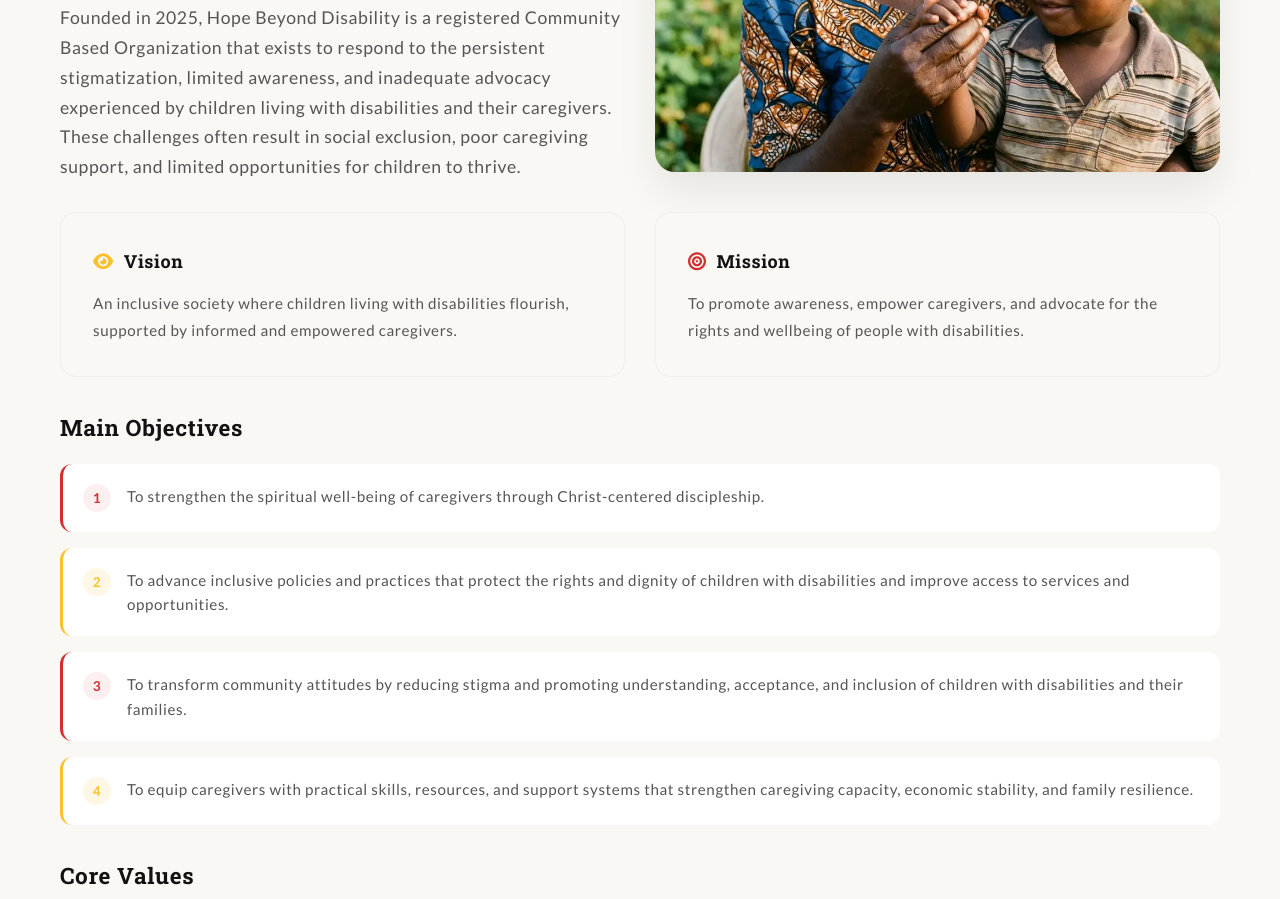
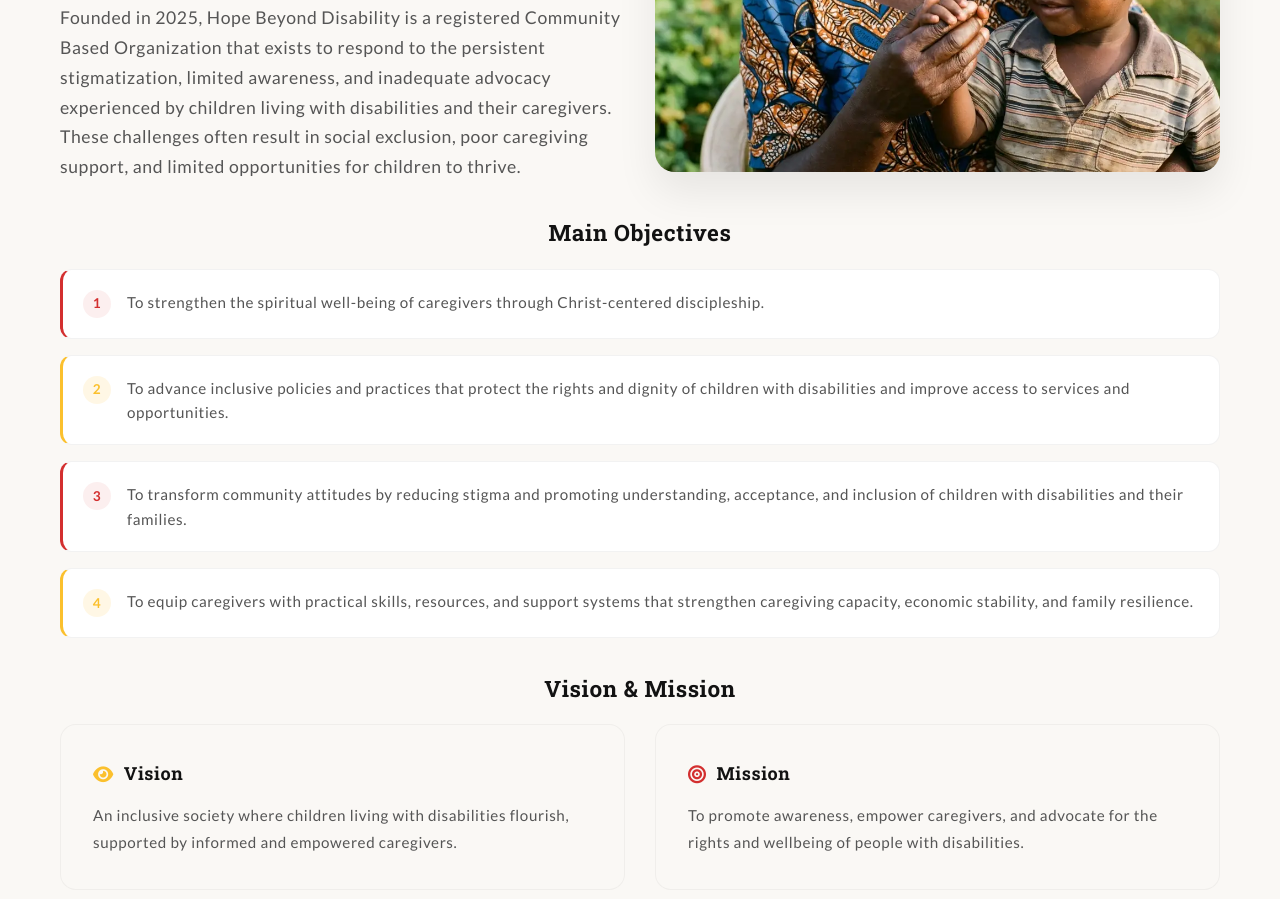
Before and after one commit to harkemoyo/Hope-beyond-disability, a plain HTML site: page about.html in a window 1280 px wide. Shown: the part 688-1587 px from the top of the page. Drawn offline with Linux system fonts and the light colour scheme.

Commit message:
.contact-intro-text

```diff
--- a/about.html
+++ b/about.html
@@ -65,27 +65,6 @@
             </div>
         </section>
 
-        <!-- Vision and Mission -->
-        <section class="section-container-50">
-            <div class="grid grid--2col">
-                <div class="info-card">
-                    <h3>
-                        <i class="fa-solid fa-eye icon--gold"></i> Vision
-                    </h3>
-                    <p>
-                        An inclusive society where children living with disabilities flourish, supported by informed and empowered caregivers.
-                    </p>
-                </div>
-                <div class="info-card">
-                    <h3>
-                        <i class="fa-solid fa-bullseye icon--red"></i> Mission
-                    </h3>
-                    <p>
-                        To promote awareness, empower caregivers, and advocate for the rights and wellbeing of people with disabilities.
-                    </p>
-                </div>
-            </div>
-        </section>
         <!-- Main Objectives -->
         <section class="section-container-50 objectives">
             <h2>Main Objectives</h2>
@@ -105,6 +84,29 @@
                 <div class="objective-card objective-card--gold">
                     <div class="objective-card__number">4</div>
                     <p class="objective-card__text">To equip caregivers with practical skills, resources, and support systems that strengthen caregiving capacity, economic stability, and family resilience.</p>
+                </div>
+            </div>
+        </section>
+
+        <!-- Vision and Mission -->
+        <section class="section-container-50 objectives">
+            <h2>Vision & Mission</h2>
+            <div class="grid grid--2col" style="width: 100%;">
+                <div class="info-card">
+                    <h3>
+                        <i class="fa-solid fa-eye icon--gold"></i> Vision
+                    </h3>
+                    <p>
+                        An inclusive society where children living with disabilities flourish, supported by informed and empowered caregivers.
+                    </p>
+                </div>
+                <div class="info-card">
+                    <h3>
+                        <i class="fa-solid fa-bullseye icon--red"></i> Mission
+                    </h3>
+                    <p>
+                        To promote awareness, empower caregivers, and advocate for the rights and wellbeing of people with disabilities.
+                    </p>
                 </div>
             </div>
         </section>
@@ -156,7 +158,6 @@
                 </div>
             </div>
         </section>
-         </div>
     </main>
 
     <!-- Footer -->
--- a/assets/about.css
+++ b/assets/about.css
@@ -21,7 +21,14 @@
     background: var(--light-bg-1);
     padding: 20px;
     border-radius: 12px;
+    border: 1px solid rgba(18, 18, 18, 0.05);
     border-left: 3px solid var(--primary-red);
+    transition: transform 0.25s ease, box-shadow 0.25s ease;
+}
+
+.objective-card:hover {
+    transform: translateY(-2px);
+    box-shadow: 0 8px 24px rgba(0, 0, 0, 0.04);
 }
 
 .objective-card--gold {
@@ -180,3 +187,10 @@
     min-height: 380px;
     object-fit: cover;
 }
+
+@media (min-width: 769px) {
+    .objectives h2 {
+        text-align: center;
+        width: 100%;
+    }
+}
--- a/assets/global.css
+++ b/assets/global.css
@@ -769,6 +769,12 @@ p{
     font-size: 1.52rem;
     line-height: 1.6;
     color: var(--text-muted-dark);
+    transition: transform 0.25s ease, box-shadow 0.25s ease;
+}
+
+.value-card:hover {
+    transform: translateY(-2px);
+    box-shadow: 0 8px 24px rgba(0, 0, 0, 0.04);
 }
 
 .value-card--red {
```
